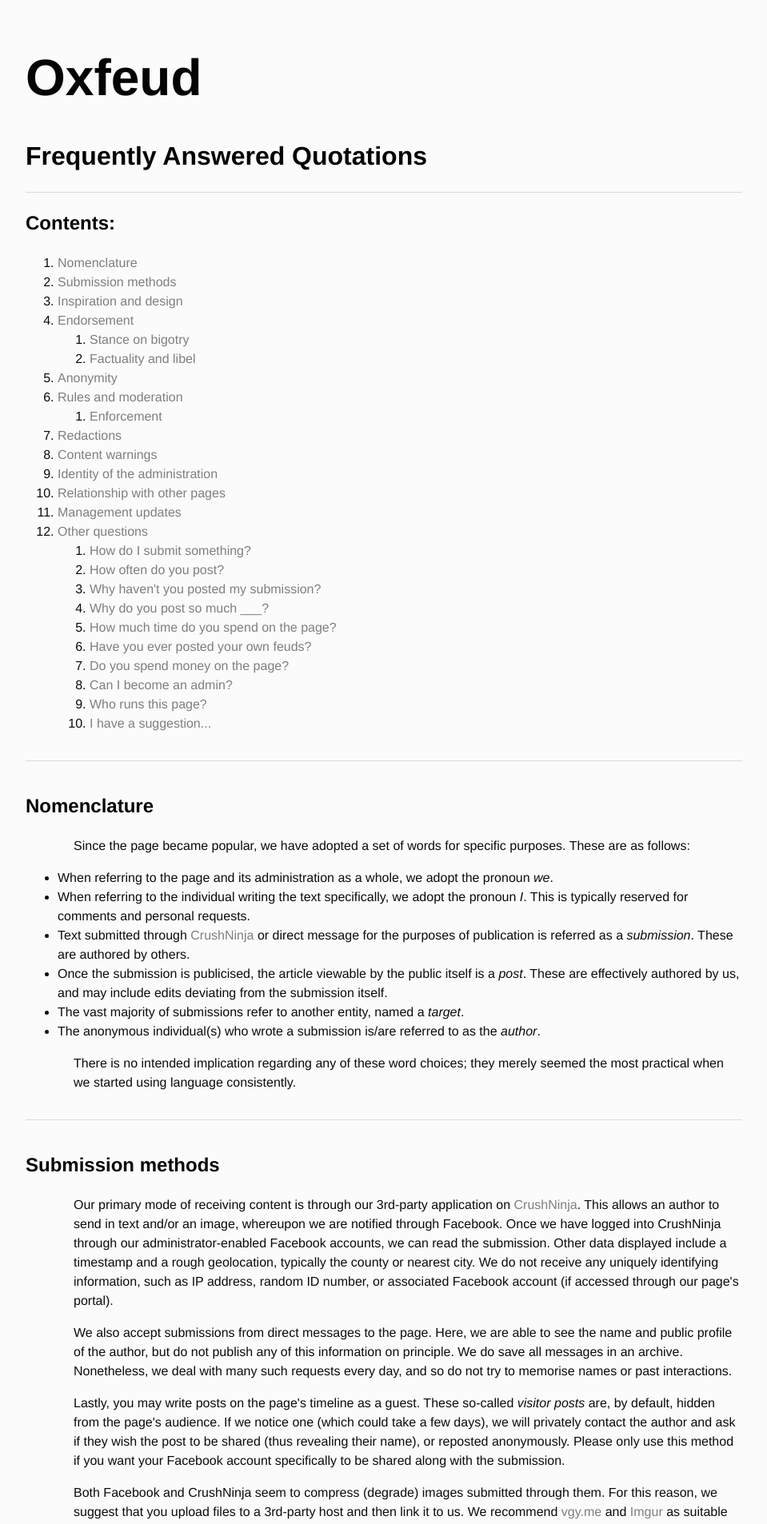
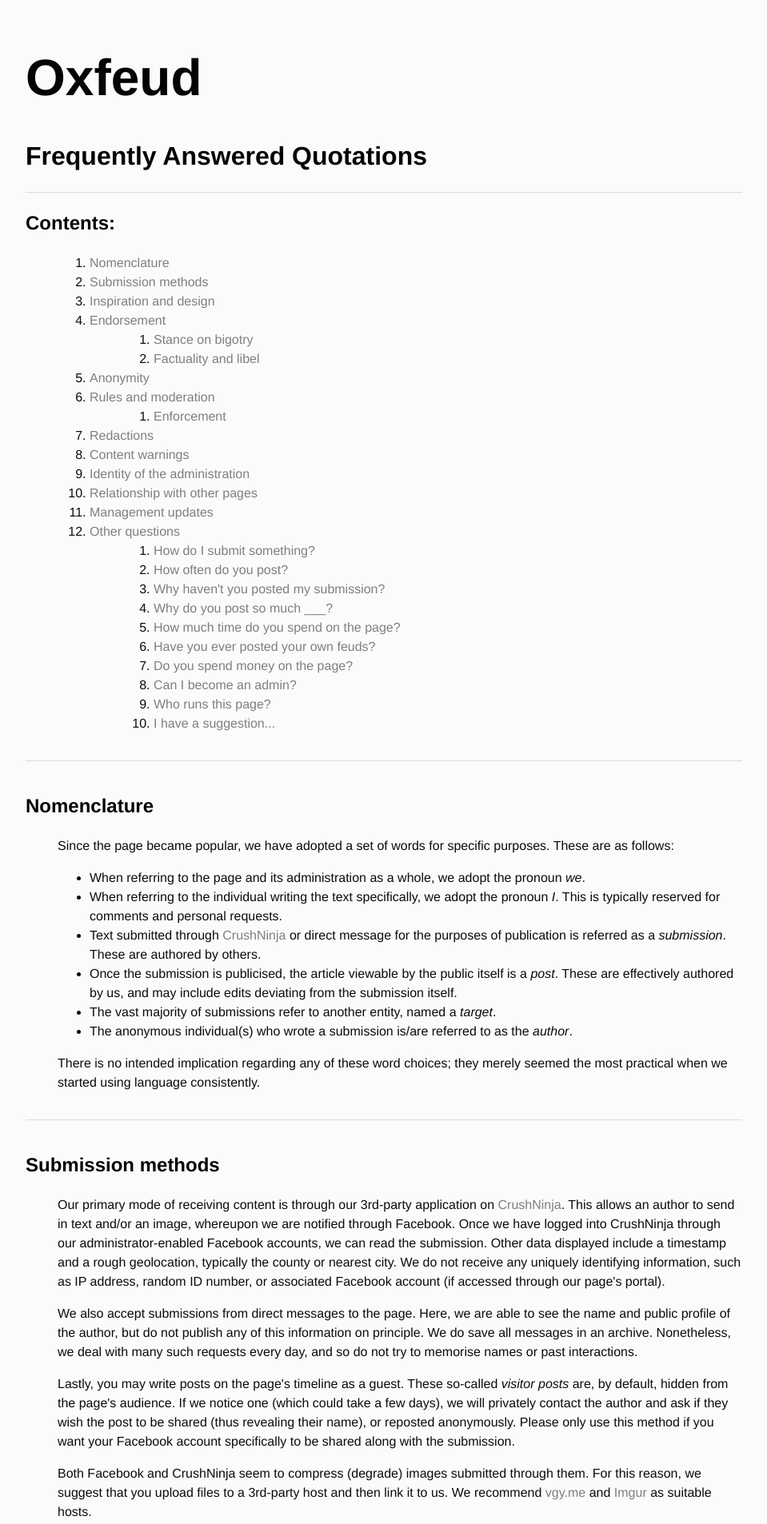
Before and after one commit to Oxfeud/oxfeud.github.io, a Jekyll site: the page built from index.html, in a window 1280 px wide. Shown: the top 1906 px of the page at 80% size, without its empty margins (160-1119 px from the left). Built offline with Jekyll 4.4.1, drawn with Linux system fonts in a browser that asks for light colours.

Commit message:
Update main.css

```diff
--- a/css/main.css
+++ b/css/main.css
@@ -31,7 +31,13 @@ p {
     font-size: 1em;
     line-height: 1.5em;
     color: #0c0c0c;
-    margin-left: 60px;
+    margin-left: 40px;
+}
+ol {
+    margin-left: 40px;
+}
+ul {
+    margin-left: 40px;
 }
 li {
     font-size: 1em;
```
